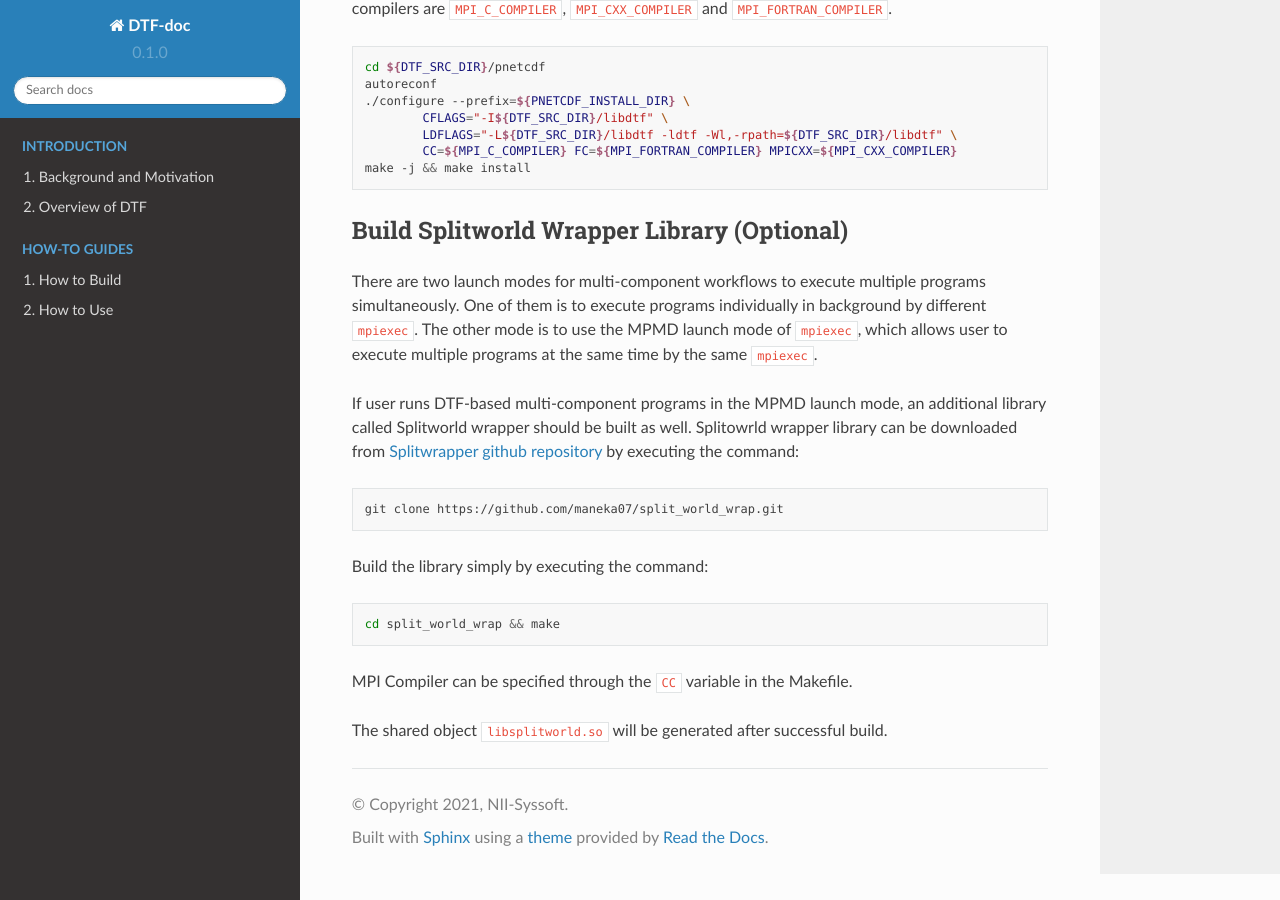
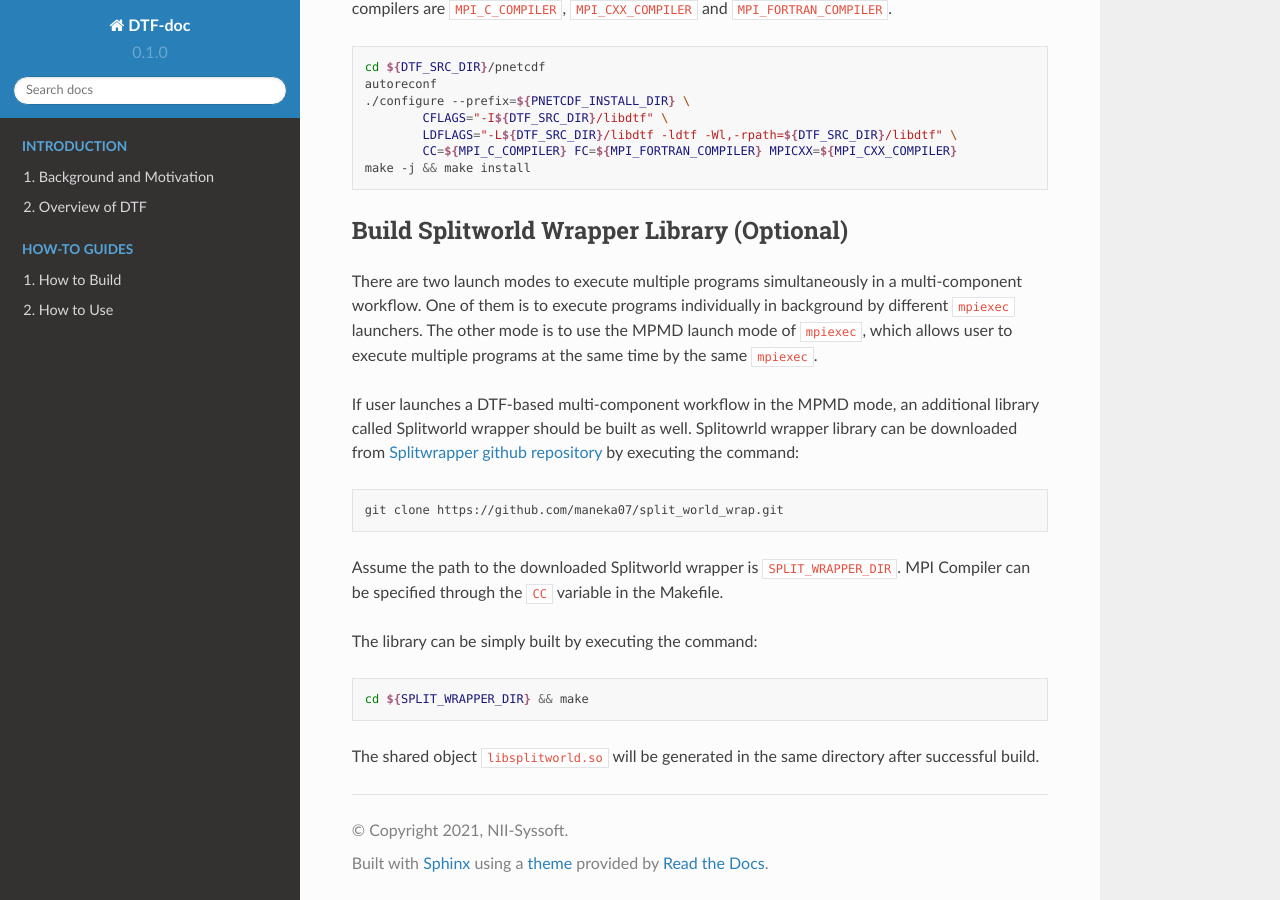
Before and after one commit to yjie2366/dtf-docs, a Sphinx documentation site: the page built from docs/source/build.rst, in a window 1280 px wide and 900 px high, scrolled down 701 px. Built offline with Sphinx 7.4.7 and the Read the Docs theme 2.0.0, drawn with Linux system fonts in a browser that asks for light colours.

```diff
--- a/docs/source/background.rst
+++ b/docs/source/background.rst
@@ -12,7 +12,7 @@
 Due to the fact that coupled application components are usually developed by different research teams, file I/O became the easiest approach, which exchanges data through file systems using high-performance parallel I/O libraries (e.g. PnetCDF and HDF5).
 The major drawbacks of file I/O based approach are low speed and inefficiency because the reader components have to wait until the writer component finishes its data writing process.
 Coupling softwares can be deployed to overcome the mentioned shortcomings of file I/O based data transfer.
-However, the I/O kernels of existent multi-component projects are required to be largely modified using the dedicated Application Programming Interfaces (APIs) provided by coupling softwares.
+However, the I/O kernels of existent multi-component systems are required to be largely modified using the dedicated Application Programming Interfaces (APIs) provided by coupling softwares.
 There exists a pressing need for an easy-to-use and and highly efficient approach to minimize the drawbacks mentioned above and transfer massive computation data between application components.
 
 The design of DTF combines the advantages of file I/O and coupling software, which aims at minimizing the modification of existing I/O kernels in multi-component systems and providing high-speed high-efficiency inter-component data transfer.
--- a/docs/source/build.rst
+++ b/docs/source/build.rst
@@ -42,11 +42,11 @@
 Build Splitworld Wrapper Library (Optional)
 -------------------------------------------
 
-There are two launch modes for multi-component workflows to execute multiple programs simultaneously.
-One of them is to execute programs individually in background by different ``mpiexec``.
+There are two launch modes to execute multiple programs simultaneously in a multi-component workflow.
+One of them is to execute programs individually in background by different ``mpiexec`` launchers.
 The other mode is to use the MPMD launch mode of ``mpiexec``, which allows user to execute multiple programs at the same time by the same ``mpiexec``.
 
-If user runs DTF-based multi-component programs in the MPMD launch mode, an additional library called Splitworld wrapper should be built as well.
+If user launches a DTF-based multi-component workflow in the MPMD mode, an additional library called Splitworld wrapper should be built as well.
 Splitowrld wrapper library can be downloaded from `Splitwrapper github repository`_ by executing the command:
 
 .. _Splitwrapper github repository: https://github.com/maneka07/split_world_wrap
@@ -55,12 +55,14 @@
 
 	git clone https://github.com/maneka07/split_world_wrap.git
 
-Build the library simply by executing the command:
+Assume the path to the downloaded Splitworld wrapper is ``SPLIT_WRAPPER_DIR``.
+MPI Compiler can be specified through the ``CC`` variable in the Makefile.
+
+The library can be simply built by executing the command:
 
 ::
 
-	cd split_world_wrap && make
+	cd ${SPLIT_WRAPPER_DIR} && make
 
-MPI Compiler can be specified through the ``CC`` variable in the Makefile.
 
-The shared object ``libsplitworld.so`` will be generated after successful build.
+The shared object ``libsplitworld.so`` will be generated in the same directory after successful build.
--- a/docs/source/io-replay.rst
+++ b/docs/source/io-replay.rst
@@ -1,6 +1,7 @@
 I/O Replay
 ----------
-Some multi-component frameworks execute iteratively with constant I/O patterns and data size of each iteration, and only the contents of the data blocks are being updated during each iteration.
+Some multi-component workflows contain multiple components executing iteratively with constant I/O patterns and data size of each iteration.
+Only the contents of the data blocks are being updated during each iteration.
 In the latest version of the DTF, an option to record and replay the I/O pattern is introduced as an optimization for the iterative frameworks, which can easily enabled and disabled by users.
 How to enable I/O replay will be introduced in the section :ref:`usage`.
 
```
Also changed, not shown: docs/source/api.rst (deleted, +0 -7 lines), docs/source/app.rst (+8 -1 lines).
